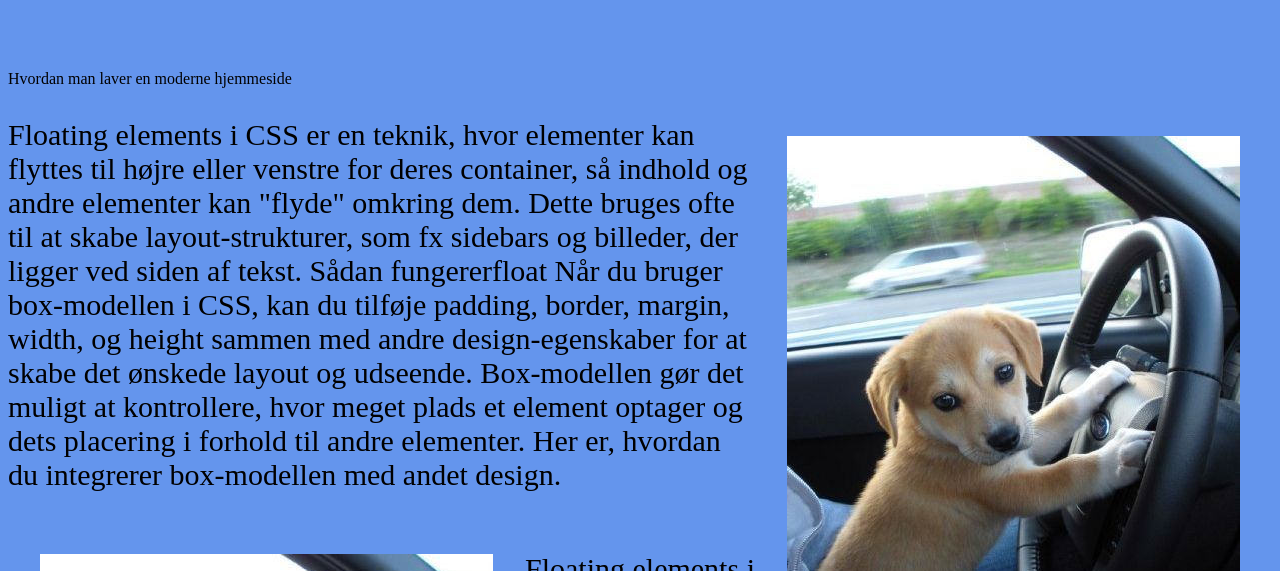
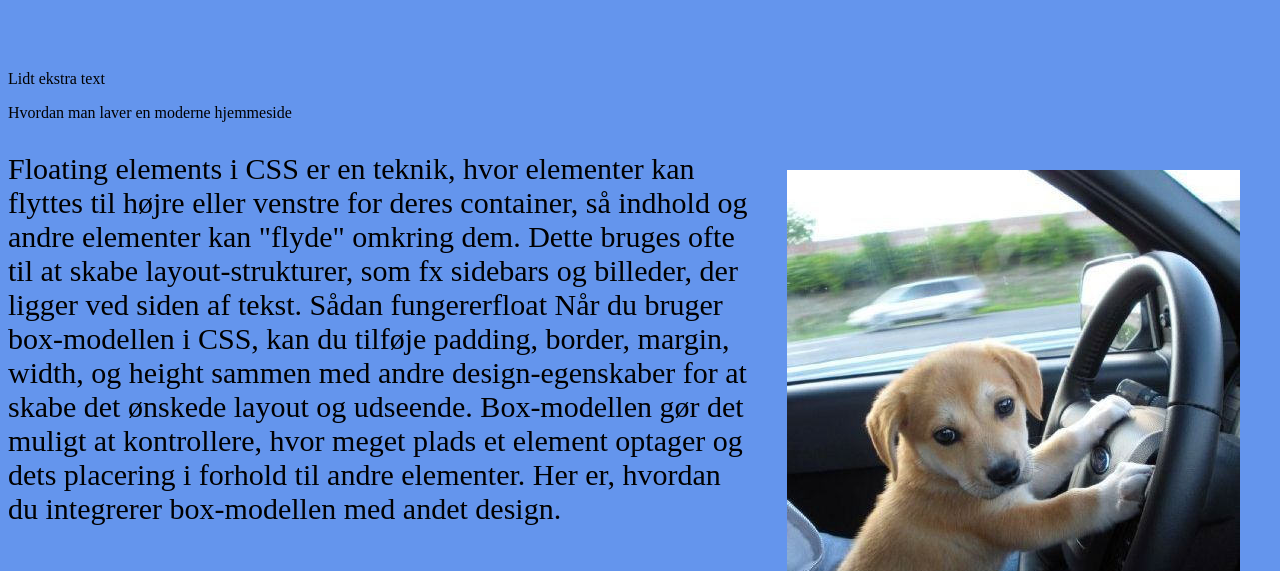
Before and after one commit to Mathilde-Christensen/Undervisning-kode1, a plain HTML site: page Index.html in a window 1280 px wide. Shown: the part 229-800 px from the top of the page. Drawn offline with Linux system fonts and the light colour scheme; files whose address does not match are found by name; a web font is replaced by a local one.

Commit message:
Tilføjet text

```diff
--- a/Index.html
+++ b/Index.html
@@ -13,6 +13,7 @@
     <body>
         <header>
             <h1>HTML5</h1>
+            <p>Lidt ekstra text</p>
         </header>
 
         <main>
```
